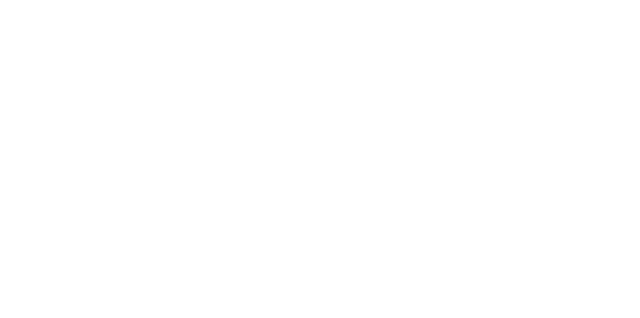
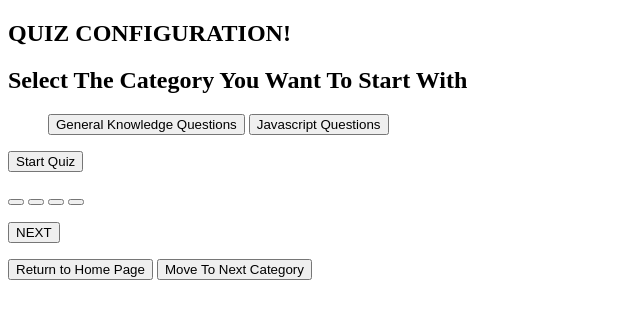
Before and after one commit to Bree0001/QUIZ-APP, a plain HTML site: page index.html in a window 1280 px wide. Shown: the whole page, without its empty margins (0-640 px from the left). Drawn offline with Linux system fonts and the light colour scheme.

Commit message:
structure the html

```diff
--- a/index.html
+++ b/index.html
@@ -7,6 +7,33 @@
   <title>Document</title>
 </head>
 <body>
+ <section class="first-page-section">
+  <h1>QUIZ CONFIGURATION!</h1>
+  <h2>Select The Category You Want To Start With</h2>
+<ul>
+  <button id="general-knowledge-qstns"> General Knowledge Questions </button>
+  <button id="js-qstns"> Javascript Questions </button>
+</ul>
+<button id="start-quiz-btn">Start Quiz</button>
+ </section>
+ <section class="question-container">
+  <p id="timer"></p>
+<p id="question-text"></p>
+<div id="choices-section">
+  <button id="choice-a"></button>
+  <button id="choice-b"></button>
+  <button id="choice-c"></button>
+  <button id="choice-d"></button>
+</div>
+<p id="scores"></p>
+<button id="next-question-btn">NEXT</button>
+ </section>
+  <section class="result-section">
+    <p id="result"></p>
+    <button id="go-back">Return to Home Page</button>
+    <button id="move-to-next-category">Move To Next Category</button>
+  </section>
+
   <script src="script.js"></script>
 </body>
 </html>
```
